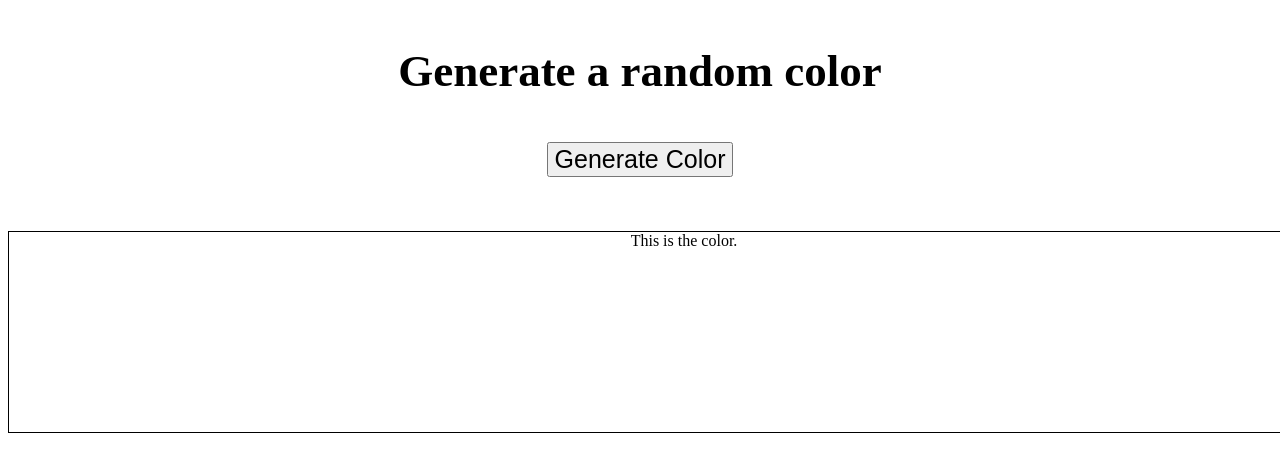
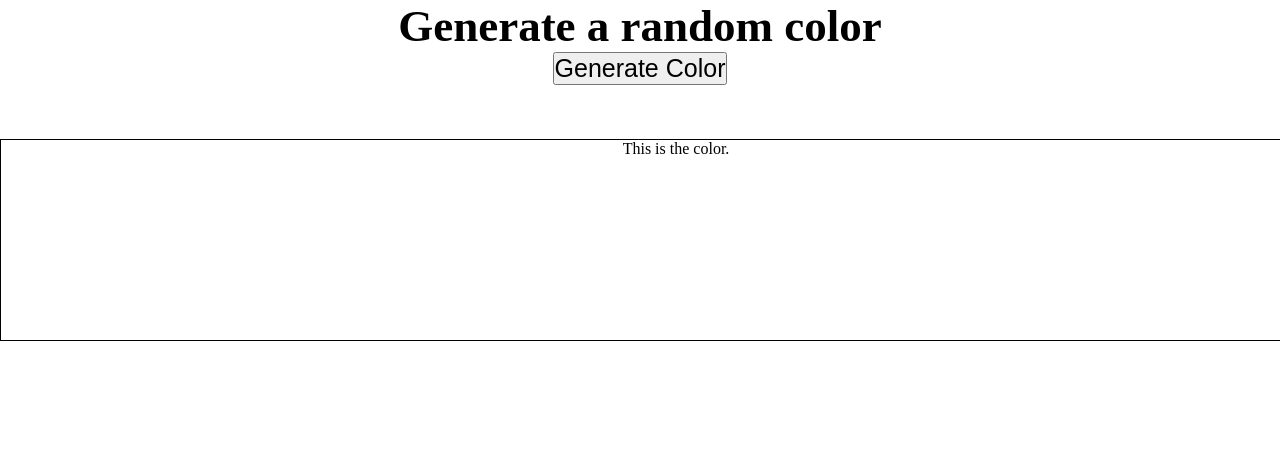
Before and after one commit to Shreyashahu/randomColorGenerator, a plain HTML site: page index.html in a window 1280 px wide. Shown: the top 472 px of the page. Drawn offline with Linux system fonts and the light colour scheme.

Commit message:
Update style.css

```diff
--- a/style.css
+++ b/style.css
@@ -1,3 +1,7 @@
+*{
+    margin: 0;
+    padding: 0
+}
 
 body{
     text-align: center;
```
